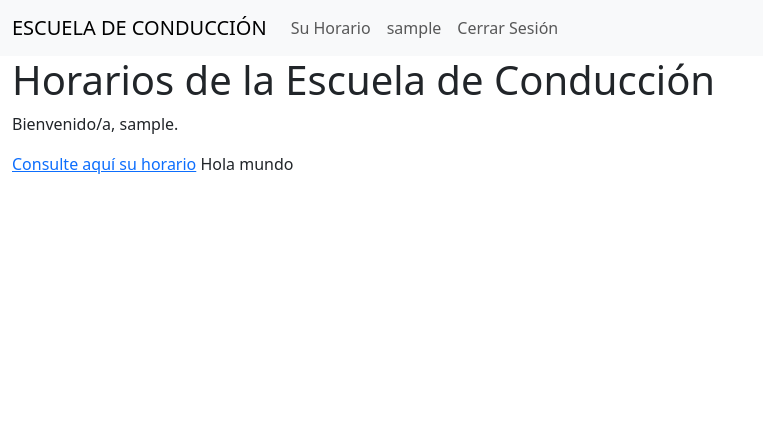
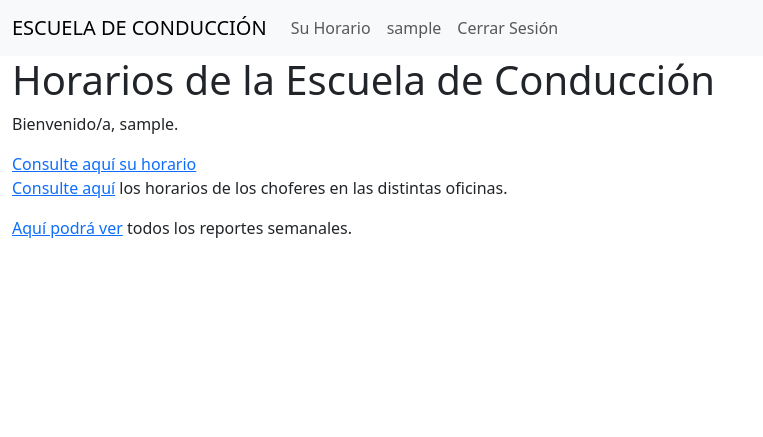
Before and after one commit to eduardoluis11/escuela-de-conduccion, a Django app: page / in a window 1280 px wide. Shown: the top 437 px of the page, without its empty margins (0-763 px from the left). Run offline with Django 4.2, Linux system fonts and the light colour scheme; a user stored in the database is signed in; tables that the repository leaves empty hold one stand-in row (values such as "Sample post").

Commit message:
Cree Home page para Secretarios

```diff
--- a/app_horarios/templates/index.html
+++ b/app_horarios/templates/index.html
@@ -28,7 +28,12 @@ llama al código de disposicion.html (para renderizar la barra de navegación y
         <!-- Si el usuario es un Secretario o es el Administrador, le aparecerá esta página -->
         {% for secretario in lista_de_secretarios %}
             {% if id_del_usuario_logueado == secretario.id_de_usuario_id or instancia_usuario_logueado.is_superuser == 1 %}
-                Hola mundo
+                <p>
+                    <a href="#">Consulte aquí</a> los horarios de los choferes en las distintas oficinas.
+                </p>
+                <p>
+                    <a href="#">Aquí podrá ver</a> todos los reportes semanales.
+                </p>
             {% endif %}
         {% endfor %}    <!-- Fin de la página de inicio para Secretarios y el Administrador -->
 
```
